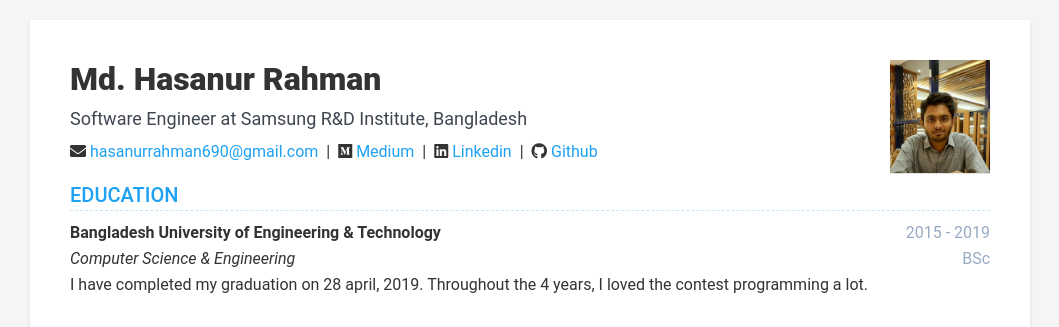
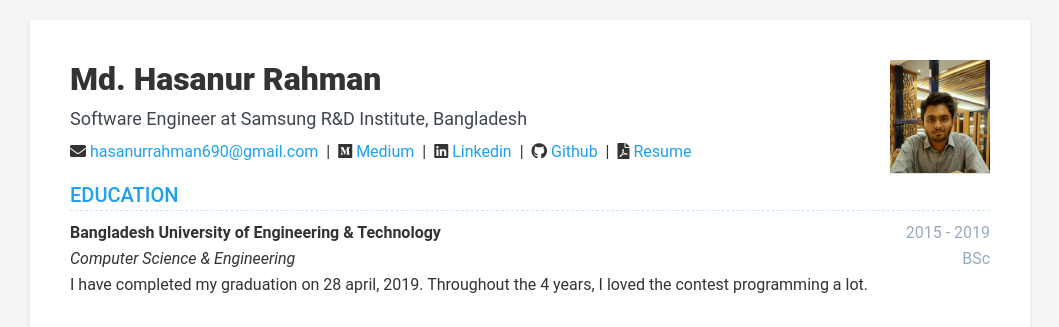
Before and after one commit to umma-salma/hasanur-rahman.github.io, a Jekyll site: the page built from index.html, in a window 1280 px wide. Shown: the top 327 px of the page, without its empty margins (110-1169 px from the left). Built offline with Jekyll 4.4.1, drawn with Linux system fonts in a browser that asks for light colours; nearby versions of some CDN libraries.

Commit message:
updated resume section

```diff
--- a/_includes/contact.html
+++ b/_includes/contact.html
@@ -87,4 +87,10 @@
     </li>
     {% endif %}
 
+    {% if contact.resume %}
+    <li class="goodreads-g"><i class="fas fa-file-pdf"></i>
+        <a href="https://github.com/hasanur-rahman/hasanur-rahman.github.io/blob/master/resume.pdf" target="_blank">Resume</a>
+    </li>
+    {% endif %}
+
 </ul>
```
